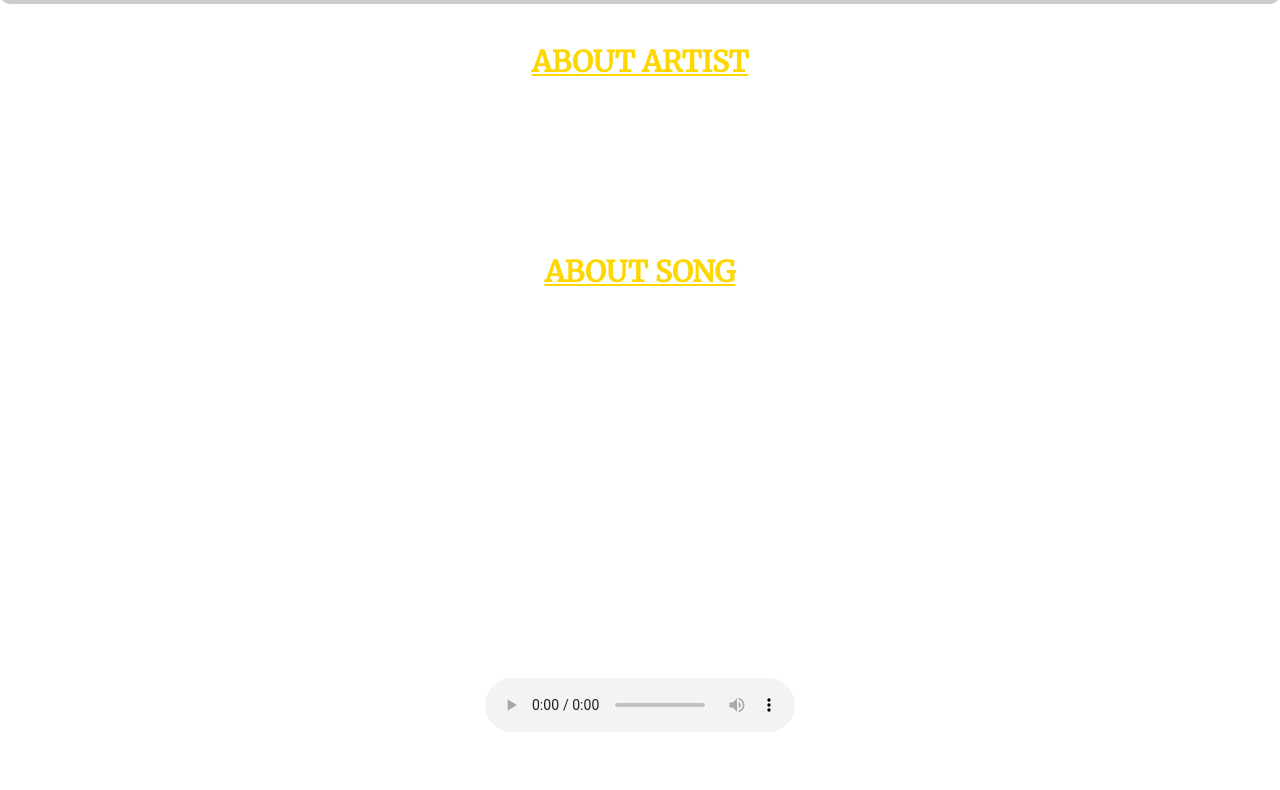
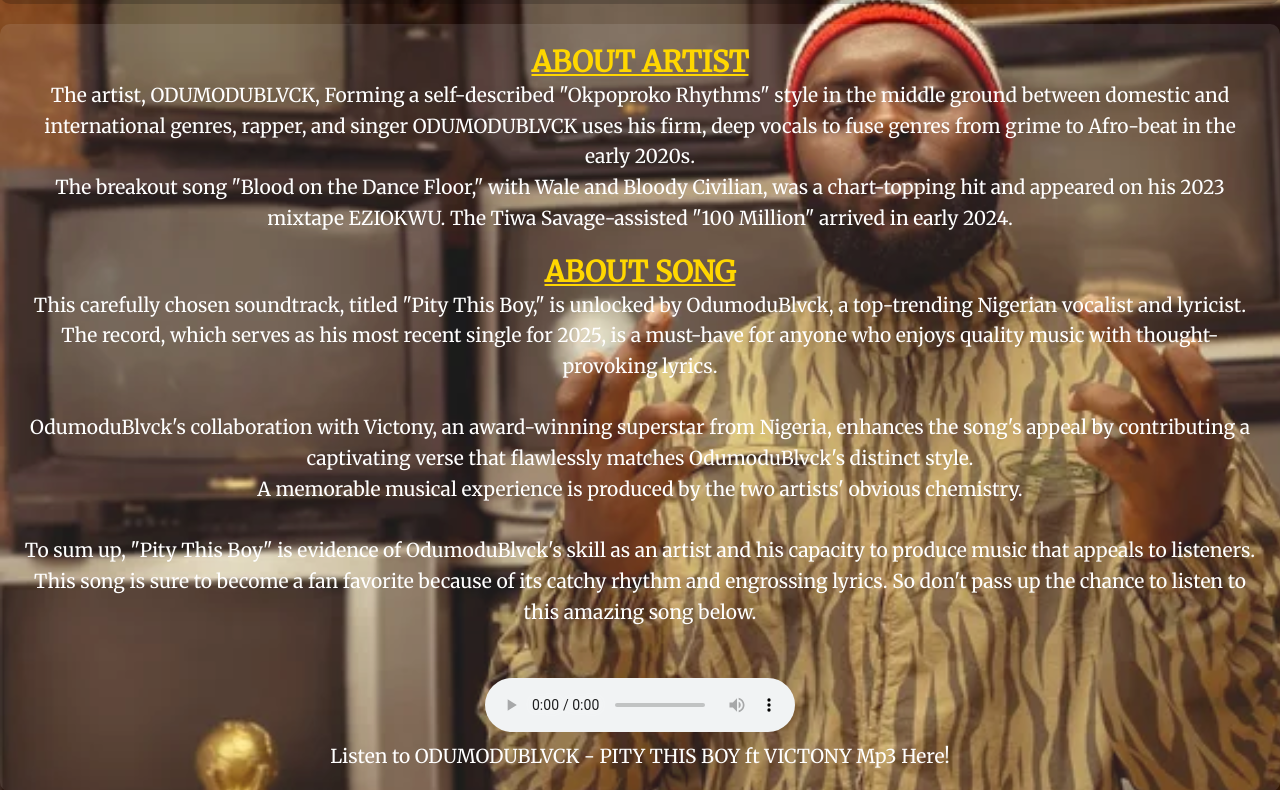
Before and after one commit to Tobitolos/Assignment1IDU-CSS, a plain HTML site: page index.html in a window 1280 px wide. Shown: the part 181-971 px from the top of the page. Drawn offline with nearby package versions, Linux system fonts and the light colour scheme; the site is published under a folder, as on GitHub Pages, so addresses that start at the root find nothing.

Commit message:
made adjustment to the background image

```diff
--- a/styles.css
+++ b/styles.css
@@ -14,7 +14,7 @@
     font-family: 'merriweather', sans-serif;
     color: rgb(255, 255, 255);
     text-align: center;
-    background-image: url(/u200bodumodublvck.webp);
+    background-image: url('u200bodumodublvck.webp');
     background-size: cover;
 }
 
```
